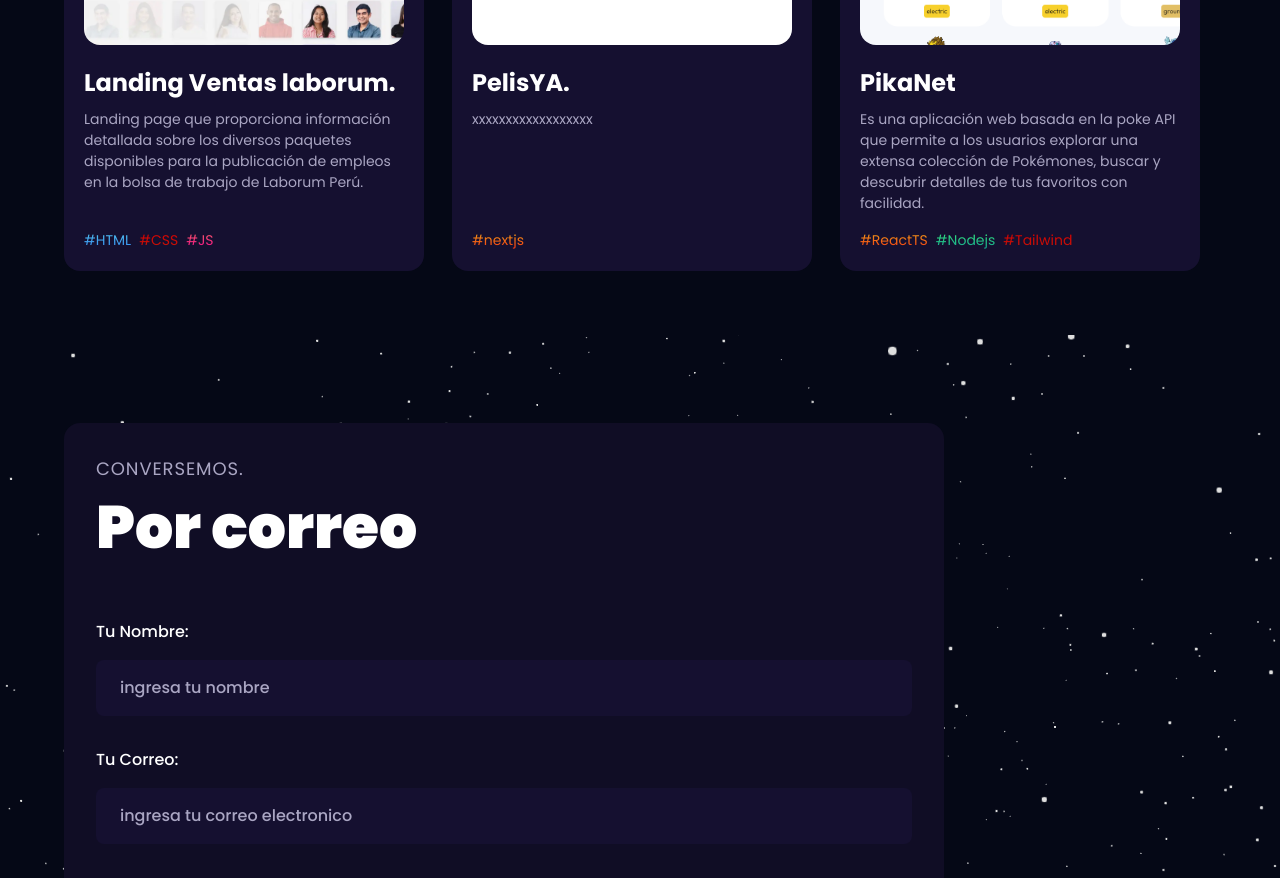
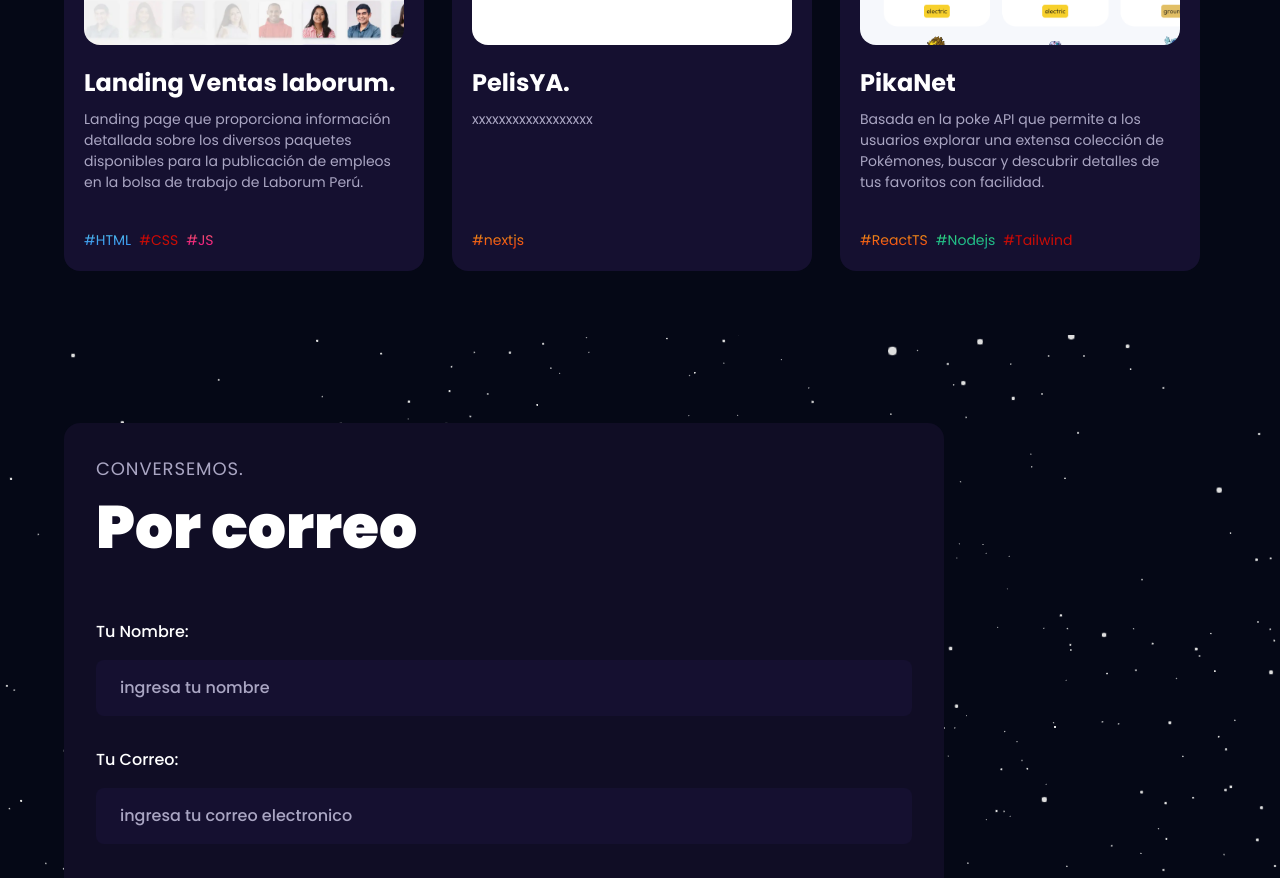
Before and after one commit to Manudevz/portfolio, a React (Vite) app: page / in a window 1280 px wide. Shown: the part 3052-3930 px from the top of the page. Built offline with nearby package versions, Linux system fonts and the light colour scheme.

Commit message:
card bottom tech fixed

```diff
--- a/src/components/Works.jsx
+++ b/src/components/Works.jsx
@@ -49,7 +49,7 @@ const ProjectCard = ({
           <p className='mt-2 text-secondary text-[14px]'>{description}</p>
         </div>
 
-        <div style={{position: 'absolute', bottom:' 1.2rem'}}  className='mt-4 flex flex-wrap gap-2'>
+        <div  className='mt-4 flex flex-wrap gap-2 md:absolute md:bottom-5'>
           {tags.map((tag) => (
             <p
               key={`${name}-${tag.name}`}
--- a/src/constants/index.js
+++ b/src/constants/index.js
@@ -166,7 +166,7 @@ const projects = [
 	{
 		name: "PikaNet",
 		description:
-			"Es una aplicación web basada en la poke API que permite a los usuarios explorar una extensa colección de Pokémones, buscar y descubrir detalles de tus favoritos con facilidad.",
+			"Basada en la poke API que permite a los usuarios explorar una extensa colección de Pokémones, buscar y descubrir detalles de tus favoritos con facilidad.",
 		tags: [
 			{
 				name: "ReactTS",
--- a/src/styles.js
+++ b/src/styles.js
@@ -1,5 +1,5 @@
 const styles = {
-	paddingX: "sm:px-10 px-3",
+	paddingX: "sm:px-10 px-3 xs:px-4",
 	paddingY: "sm:py-16 py-6",
 	padding: "sm:px-16 px-6 sm:py-16 py-10",
 
```
